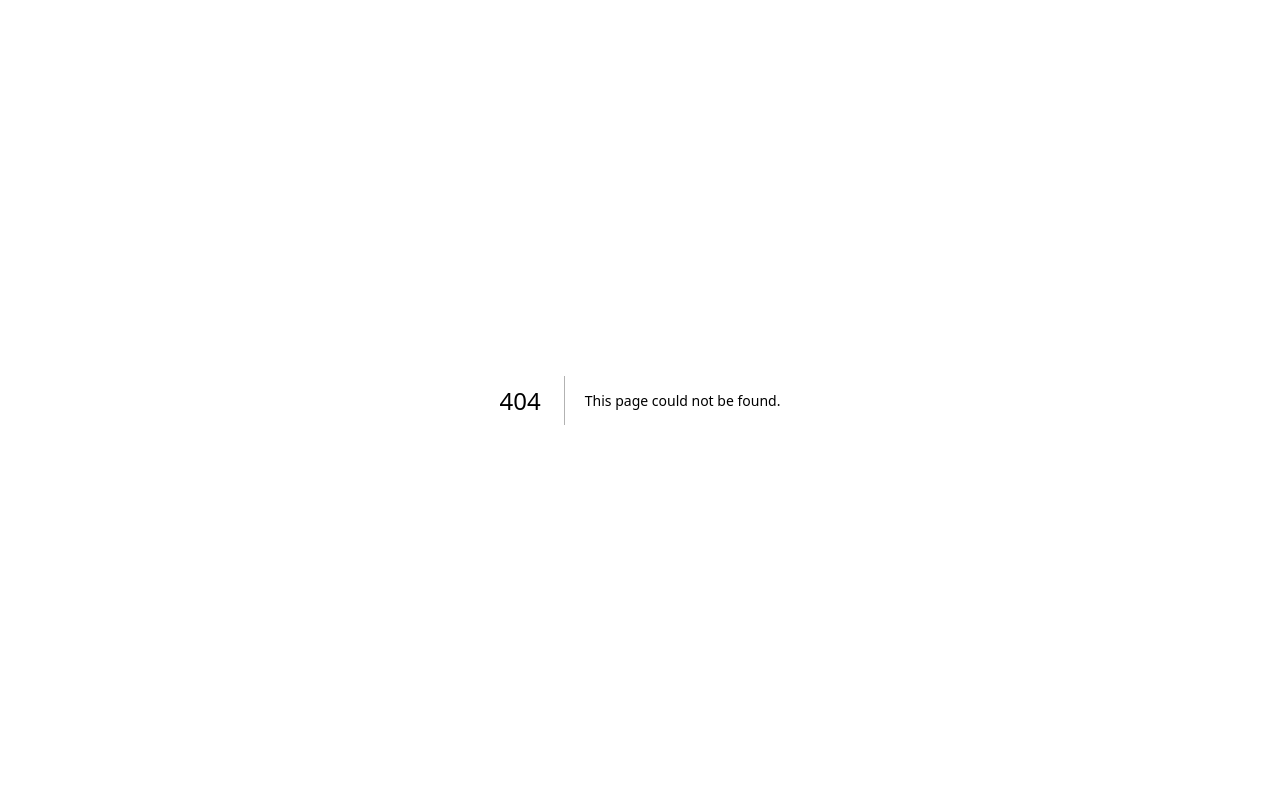
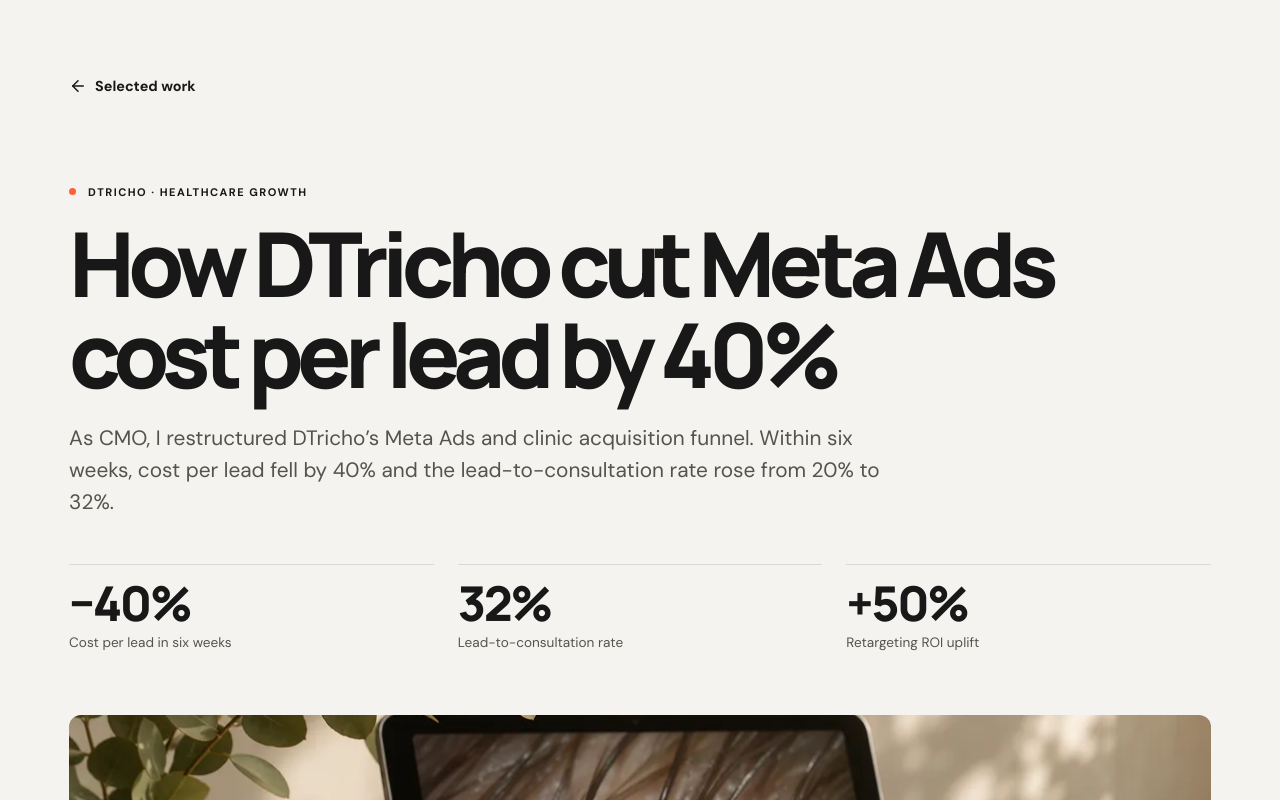
Before and after one commit to hhishamilyas/portfolio, a Next.js app: page /work/dtricho-healthcare-growth in a window 1280 px wide. Before the commit this address had no page. Shown: the top 800 px of the page. Built offline with nearby package versions, Linux system fonts and the light colour scheme.

Commit message:
Add DTricho growth case study

```diff
--- /dev/null
+++ b/app/work/dtricho-healthcare-growth/page.tsx
@@ -0,0 +1,163 @@
+import type { Metadata } from 'next';
+import Image from 'next/image';
+import Link from 'next/link';
+import { ArrowLeft, ArrowUpRight } from 'lucide-react';
+import layout from '../pharmaceutical-logistics-optimization/case-study.module.css';
+import styles from './dtricho.module.css';
+
+const title = 'How DTricho cut Meta Ads cost per lead by 40%';
+const description = 'A clinic acquisition case study covering Meta Ads segmentation, weekly creative rotation, WhatsApp landing pages, retargeting, and Zoho CRM tracking.';
+
+export const metadata: Metadata = {
+  title: `${title} | Hisham Ilyas`,
+  description,
+  openGraph: { title, description, type: 'article' },
+};
+
+const sections = [
+  { id: 'overview', label: 'Client overview' },
+  { id: 'challenges', label: 'Challenges' },
+  { id: 'strategy', label: 'Strategy & execution' },
+  { id: 'results', label: 'Results & impact' },
+  { id: 'takeaways', label: 'Key takeaways' },
+];
+
+const results = [
+  { metric: 'Cost per lead', comparison: '100 → 60 (indexed)', change: '40% lower in six weeks' },
+  { metric: 'Lead-to-consultation rate', comparison: '20% → 32%', change: '+12 percentage points' },
+  { metric: 'WhatsApp opt-in rate', comparison: 'Relative change reported', change: '35% higher' },
+  { metric: 'Retargeting ROI', comparison: 'Relative change reported', change: '50% higher' },
+];
+
+const stages = [
+  { stage: 'Acquisition', execution: 'Segmented Meta Ads and weekly creative rotation' },
+  { stage: 'Lead capture', execution: 'Local landing pages with shorter forms and an instant WhatsApp option' },
+  { stage: 'Re-engagement', execution: 'Retargeting by video views, form activity, and website visits' },
+  { stage: 'Measurement', execution: 'Zoho CRM tracking from lead source to consultation and treatment' },
+];
+
+function ComparisonChart({ title, before, after, max, unit, note }: {
+  title: string;
+  before: number;
+  after: number;
+  max: number;
+  unit: string;
+  note: string;
+}) {
+  return (
+    <figure className={styles.chart}>
+      <figcaption>{title}</figcaption>
+      <dl>
+        {[{ label: 'Before', value: before }, { label: 'After', value: after }].map(({ label, value }) => (
+          <div className={styles.barRow} key={label}>
+            <dt>{label}</dt>
+            <dd>
+              <span className={styles.track} aria-hidden="true">
+                <span className={label === 'After' ? styles.after : styles.before} style={{ width: `${value / max * 100}%` }} />
+              </span>
+              <strong>{value}{unit}</strong>
+            </dd>
+          </div>
+        ))}
+      </dl>
+      <p>{note}</p>
+    </figure>
+  );
+}
+
+export default function DTrichoCaseStudy() {
+  return (
+    <main className={`wrap ${layout.page}`}>
+      <Link className={layout.back} href="/#work"><ArrowLeft size={18} aria-hidden="true" /> Selected work</Link>
+      <article>
+        <header className={layout.header}>
+          <p className="section-index"><span className="index-dot" /> DTRICHO · HEALTHCARE GROWTH</p>
+          <h1>{title}</h1>
+          <p className={layout.deck}>As CMO, I restructured DTricho’s Meta Ads and clinic acquisition funnel. Within six weeks, cost per lead fell by 40% and the lead-to-consultation rate rose from 20% to 32%.</p>
+          <dl className={layout.metrics}>
+            <div><dt>Cost per lead in six weeks</dt><dd>−40%</dd></div>
+            <div><dt>Lead-to-consultation rate</dt><dd>32%</dd></div>
+            <div><dt>Retargeting ROI uplift</dt><dd>+50%</dd></div>
+          </dl>
+        </header>
+        <figure className={`${layout.figure} ${layout.heroFigure}`}>
+          <Image src="/images/work/dtricho.webp" alt="A scalp imaging instrument beside a tablet" width={1120} height={630} sizes="(max-width: 760px) 90vw, (max-width: 1440px) 89vw, 1280px" priority />
+          <figcaption>Illustrative image of a trichology consultation setup.</figcaption>
+        </figure>
+
+        <div className={layout.readingLayout}>
+          <nav className={layout.contents} aria-label="Case study sections">
+            <p>On this page</p>
+            <ul>{sections.map(({ id, label }) => <li key={id}><a href={`#${id}`}>{label}</a></li>)}</ul>
+          </nav>
+
+          <div className={layout.prose}>
+            <section id="overview">
+              <h2>Client overview</h2>
+              <p>DTricho used digital advertising to build awareness and bring prospective patients into its clinics. Meta Ads on Facebook and Instagram were its primary acquisition channel, but rising cost per lead (CPL) and low lead-to-consultation conversion were threatening profitability.</p>
+            </section>
+
+            <section id="challenges">
+              <h2>Challenges</h2>
+              <ul>
+                <li>Broad demographic targeting generated irrelevant or low-quality leads.</li>
+                <li>Cost per lead and customer acquisition cost were too high to sustain at scale.</li>
+                <li>Limited creative testing led to ad fatigue and lower engagement.</li>
+                <li>Disconnected ad and CRM data made it difficult to measure what happened after lead capture.</li>
+              </ul>
+            </section>
+
+            <section id="strategy">
+              <h2>Strategy &amp; execution</h2>
+              <h3>Segmented campaign structure</h3>
+              <p>Built interest-based, behavior-based, and location-specific audiences. Ran parallel campaigns with Leads, Conversions, and Traffic objectives to compare performance.</p>
+              <h3>Weekly creative rotation</h3>
+              <p>Planned reels, carousels, testimonial videos, and before-and-after images on a weekly calendar. Used doctor-led educational videos for high-intent audiences and testimonials for first-time visitors. Reviewed performance every seven days to rotate or retire creative before fatigue set in.</p>
+              <h3>Localized landing pages and WhatsApp</h3>
+              <p>Simplified forms, improved call-to-action placement, and added an instant WhatsApp option for people who preferred a conversation. Built localized landing pages for Coimbatore and Salem.</p>
+              <h3>Retargeting and mid-funnel engagement</h3>
+              <p>Built retargeting audiences from video views, form interactions, and website visits. Used time-sensitive messaging such as limited appointment slots and ran engagement campaigns before conversion campaigns.</p>
+              <h3>Zoho CRM integration</h3>
+              <p>Connected Meta Ads to Zoho CRM to track each lead’s source and lifecycle stage. Used lead quality and treatment uptake to refine audience exclusions and budget allocation.</p>
+              <table className={styles.summaryTable}>
+                <caption>How the acquisition funnel was set up</caption>
+                <thead><tr><th scope="col">Stage</th><th scope="col">What changed</th></tr></thead>
+                <tbody>{stages.map(({ stage, execution }) => <tr key={stage}><th scope="row">{stage}</th><td>{execution}</td></tr>)}</tbody>
+              </table>
+            </section>
+
+            <section id="results">
+              <h2>Results &amp; impact</h2>
+              <p>The new setup improved campaign return on ad spend and raised the share of leads that reached consultation, supporting clinic revenue. It also became a repeatable framework for both clinic branches.</p>
+              <div className={styles.charts}>
+                <ComparisonChart title="Cost per lead" before={100} after={60} max={100} unit="" note="Index, 0–100. Baseline set to 100. Actual cost amounts were not provided." />
+                <ComparisonChart title="Lead-to-consultation rate" before={20} after={32} max={40} unit="%" note="Share of leads reaching consultation. Chart scale 0–40%." />
+              </div>
+              <table className={styles.summaryTable}>
+                <caption>Reported campaign outcomes</caption>
+                <thead><tr><th scope="col">Metric</th><th scope="col">Comparison</th><th scope="col">Change</th></tr></thead>
+                <tbody>{results.map(({ metric, comparison, change }) => <tr key={metric}><th scope="row">{metric}</th><td>{comparison}</td><td>{change}</td></tr>)}</tbody>
+              </table>
+            </section>
+
+            <section id="takeaways">
+              <h2>Key takeaways</h2>
+              <ul>
+                <li>Segment targeting to improve lead quality.</li>
+                <li>Set a regular creative review cadence to manage fatigue.</li>
+                <li>Offer WhatsApp as an alternative to a form to reduce friction.</li>
+                <li>Match retargeting messages to audience intent and timing.</li>
+                <li>Use CRM outcomes to improve campaign decisions and spend efficiency.</li>
+              </ul>
+            </section>
+          </div>
+        </div>
+      </article>
+
+      <footer className={layout.footer}>
+        <Link className={layout.back} href="/#work"><ArrowLeft size={18} aria-hidden="true" /> Selected work</Link>
+        <Link className={layout.back} href="/#contact">Get in touch <ArrowUpRight size={18} aria-hidden="true" /></Link>
+      </footer>
+    </main>
+  );
+}
```
